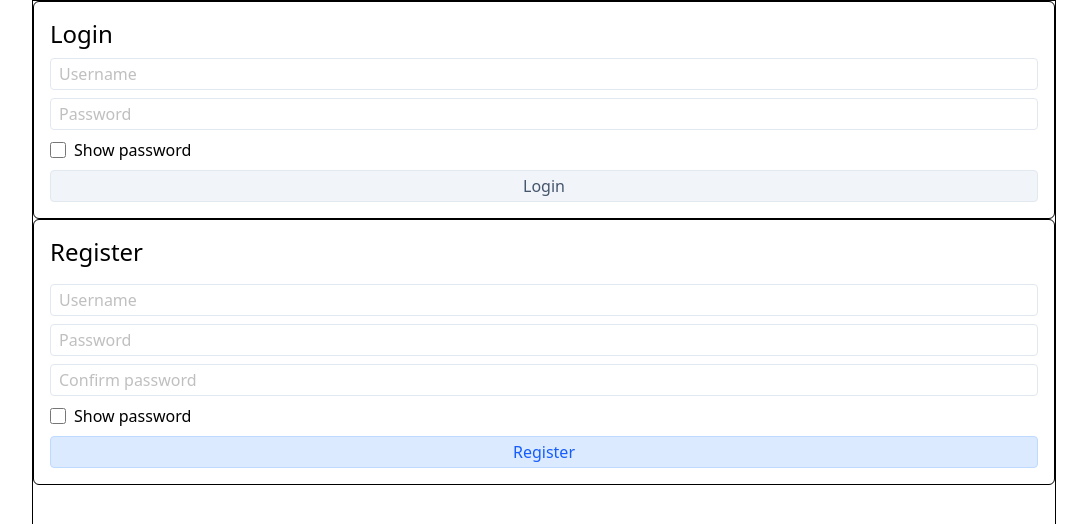
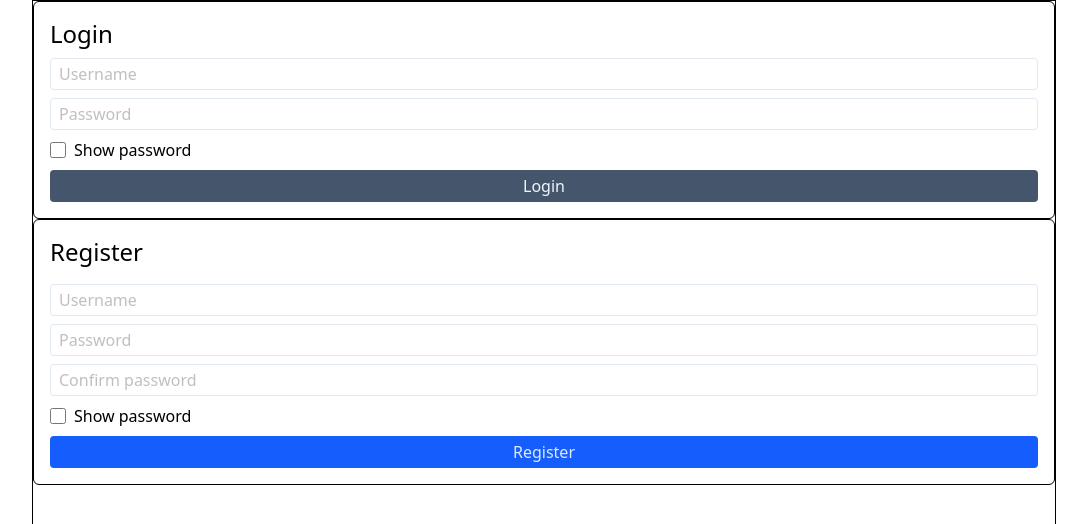
Before and after one commit to GURESPEX/ttss-todo-list-app, a React (Vite) app in the folder frontend/: page / in a window 1280 px wide. Shown: the top 524 px of the page, without its empty margins (96-1183 px from the left). Built offline with nearby package versions, Linux system fonts and the light colour scheme; no server answers.

Commit message:
[Update]: - Update spinner component display & style - Make button integrated with spinner component with loading props - Update Checkbox classname overriding logic

```diff
--- a/frontend/src/components/ui/Button/index.tsx
+++ b/frontend/src/components/ui/Button/index.tsx
@@ -1,21 +1,24 @@
 import { cn } from "../../../utils";
+import Spinner from "../Spinner";
 import type { ButtonProps } from "./type";
 
-const Button = (props: ButtonProps) => {
+const Button = ({ className, ...props }: ButtonProps) => {
   return (
     <button
       className={cn(
-        "min-h-8 rounded border px-2 transition-all select-none hover:cursor-pointer",
-        "border-slate-200 bg-slate-100 px-2 text-slate-600 hover:bg-slate-50 hover:text-slate-500 active:bg-slate-200 active:text-slate-700",
-        props.color === "primary" ? "border-blue-200 bg-blue-100 px-2 text-blue-600 hover:bg-blue-50 hover:text-blue-500 active:bg-blue-200 active:text-blue-700" : undefined,
-        props.color === "danger" ? "border-red-200 bg-red-100 px-2 text-red-600 hover:bg-red-50 hover:text-red-500 active:bg-red-200 active:text-red-700" : undefined,
-        props.color === "warning" ? "border-amber-200 bg-amber-100 px-2 text-amber-600 hover:bg-amber-50 hover:text-amber-500 active:bg-amber-200 active:text-amber-700" : undefined,
-        props.color === "success" ? "border-green-200 bg-green-100 px-2 text-green-600 hover:bg-green-50 hover:text-green-500 active:bg-green-200 active:text-green-700" : undefined,
-        props.className,
+        className,
+        "flex min-h-8 items-center justify-center gap-2 rounded px-2 transition-all select-none hover:cursor-pointer",
+        "bg-slate-600 px-2 text-slate-100 hover:bg-slate-500 active:bg-slate-600",
+        props.disabled && "pointer-events-none opacity-50",
+        props.color === "primary" ? "bg-blue-600 px-2 text-blue-100 hover:bg-blue-500 active:bg-blue-600" : undefined,
+        props.color === "danger" ? "bg-red-600 px-2 text-red-100 hover:bg-red-500 active:bg-red-600" : undefined,
+        props.color === "warning" ? "bg-amber-600 px-2 text-amber-100 hover:bg-amber-500 active:bg-amber-600" : undefined,
+        props.color === "success" ? "bg-green-600 px-2 text-green-100 hover:bg-green-500 active:bg-green-600" : undefined,
       )}
       {...props}
     >
       {props.children}
+      {props.loading ? <Spinner size="small" /> : null}
     </button>
   );
 };
--- a/frontend/src/components/ui/Button/type.ts
+++ b/frontend/src/components/ui/Button/type.ts
@@ -1,3 +1,3 @@
 import type { ComponentProps } from "react";
 
-export type ButtonProps = ComponentProps<"button"> & { color?: "primary" | "danger" | "warning" | "success" | "default" };
+export type ButtonProps = ComponentProps<"button"> & { loading?: boolean; color?: "primary" | "danger" | "warning" | "success" | "default" };
--- a/frontend/src/components/ui/Checkbox/index.tsx
+++ b/frontend/src/components/ui/Checkbox/index.tsx
@@ -2,11 +2,11 @@ import { useId } from "react";
 import { cn } from "../../../utils";
 import type { CheckboxProps } from "./type";
 
-const Checkbox = ({ children, ...props }: CheckboxProps) => {
+const Checkbox = ({ children, className, ...props }: CheckboxProps) => {
   const id = useId();
   return (
     <div className="flex items-center gap-2">
-      <input id={id} type="checkbox" className={cn("size-4 cursor-pointer border", props.className)} {...props} />
+      <input id={id} type="checkbox" className={cn(className, "size-4 cursor-pointer border-none")} {...props} />
       <label className="select-none" htmlFor={id}>
         {children}
       </label>
--- a/frontend/src/components/ui/Spinner/index.tsx
+++ b/frontend/src/components/ui/Spinner/index.tsx
@@ -1,7 +1,8 @@
+import { cn } from "../../../utils";
 import type { SpinnerProps } from "./type";
 
-const Spinner = (props: SpinnerProps) => {
-  return <>Spinner</>;
+const Spinner = ({ className, ...props }: SpinnerProps) => {
+  return <div className={cn(className, "aspect-square animate-spin rounded-xs bg-white", "w-6", props.size === "small" && "w-3", props.size === "large" && "w-8")} />;
 };
 
 export default Spinner;
--- a/frontend/src/components/ui/Spinner/type.ts
+++ b/frontend/src/components/ui/Spinner/type.ts
@@ -1 +1,3 @@
-export type SpinnerProps = {};
+import type { ComponentProps } from "react";
+
+export type SpinnerProps = ComponentProps<"div"> & { size?: "small" | "medium" | "large" };
```
